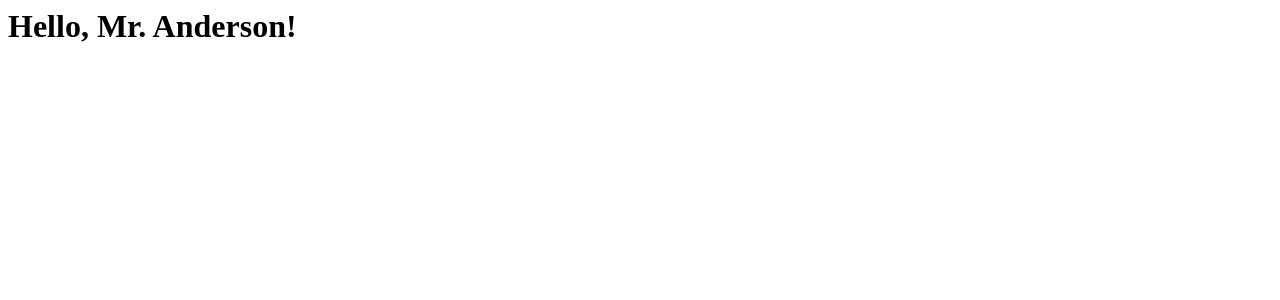
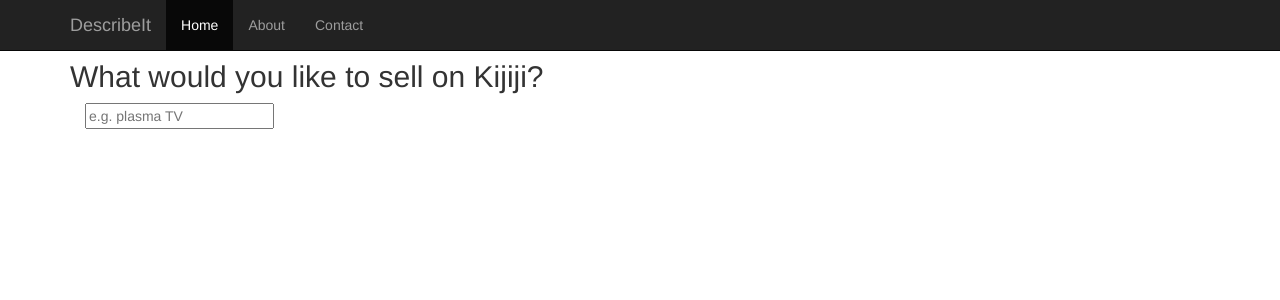
Before and after one commit to aliblong/describe-it, a Flask app: page / in a window 1280 px wide. Shown: the top 300 px of the page. Run offline with Flask 2, Linux system fonts and the light colour scheme; some libraries are stand-ins or nearby versions.

Commit message:
WIP making the site presentable

```diff
--- a/web/templates/index.html
+++ b/web/templates/index.html
@@ -1,8 +1,86 @@
-<html>
-   <head>
-       <title>{{title}} - microblog</title>
-   </head>
-   <body>
-       <h1>Hello, {{user.nickname}}!</h1>
-   </body>
+<!DOCTYPE html>
+<html lang="en">
+  <head>
+    <meta charset="utf-8">
+    <meta http-equiv="X-UA-Compatible" content="IE=edge">
+    <meta name="viewport" content="width=device-width, initial-scale=1">
+    <!-- The above 3 meta tags *must* come first in the head; any other head content must come *after* these tags -->
+    <meta name="description" content="">
+    <meta name="author" content="">
+    <link rel="icon" href="../../favicon.ico">
+
+    <title>DescribeIt</title>
+
+    <!-- Bootstrap core CSS -->
+    <link href="../static/css/bootstrap.min.css" rel="stylesheet">
+
+    <!-- IE10 viewport hack for Surface/desktop Windows 8 bug -->
+    <link href="../../assets/css/ie10-viewport-bug-workaround.css" rel="stylesheet">
+
+    <!-- Custom styles for this template -->
+    <link href="../static/css/starter-template.css" rel="stylesheet">
+
+    <!-- Just for debugging purposes. Don't actually copy these 2 lines! -->
+    <!--[if lt IE 9]><script src="../../assets/js/ie8-responsive-file-warning.js"></script><![endif]-->
+    <script src="../../assets/js/ie-emulation-modes-warning.js"></script>
+
+    <!-- HTML5 shim and Respond.js for IE8 support of HTML5 elements and media queries -->
+    <!--[if lt IE 9]>
+      <script src="https://oss.maxcdn.com/html5shiv/3.7.3/html5shiv.min.js"></script>
+      <script src="https://oss.maxcdn.com/respond/1.4.2/respond.min.js"></script>
+    <![endif]-->
+  </head>
+
+  <body>
+
+    <nav class="navbar navbar-inverse navbar-fixed-top">
+      <div class="container">
+        <div class="navbar-header">
+          <button type="button" class="navbar-toggle collapsed" data-toggle="collapse" data-target="#navbar" aria-expanded="false" aria-controls="navbar">
+            <span class="sr-only">Toggle navigation</span>
+            <span class="icon-bar"></span>
+            <span class="icon-bar"></span>
+            <span class="icon-bar"></span>
+          </button>
+          <a class="navbar-brand" href="#">DescribeIt</a>
+        </div>
+        <div id="navbar" class="collapse navbar-collapse">
+          <ul class="nav navbar-nav">
+            <li class="active"><a href="#">Home</a></li>
+            <li><a href="#about">About</a></li>
+            <li><a href="#contact">Contact</a></li>
+          </ul>
+        </div><!--/.nav-collapse -->
+      </div>
+    </nav>
+<br><br>
+
+<div class="container">
+
+   <div class="starter-template">
+       <h2>What would you like to sell on Kijiji?</h2>
+   </div>
+
+   <div class = "container">
+
+     <form action="/output" method="GET">
+       <div class="form-group">
+         <!--label for="dest_1">What are you selling?</label-->
+         <input type="text" id="subject" name='subject' placeholder="e.g. plasma TV">
+       </div>
+     </form>
+   </div>
+
+   <script src="https://code.jquery.com/jquery-1.10.2.min.js"></script>
+   <script src="static/js/bootstrap.min.js"></script>
+
+ </div> <!-- /.container-->
+
+
+    <!-- Bootstrap core JavaScript
+    ================================================== -->
+    <!-- Placed at the end of the document so the pages load faster -->
+    <script src="https://ajax.googleapis.com/ajax/libs/jquery/1.12.4/jquery.min.js"></script>
+    <script src="static/js/bootstrap.min.js"></script>
+  </body>
 </html>
--- a/web/views.py
+++ b/web/views.py
@@ -8,15 +8,7 @@
 @app.route('/')
 @app.route('/index')
 def index():
-    return render_template(
-        'index.html',
-        title='Home', user={'nickname': 'Mr. Anderson'},
-    )
-
-
-@app.route('/input')
-def input():
-    return render_template('input.html')
+    return render_template('index.html')
 
 
 @app.route('/output')
```
